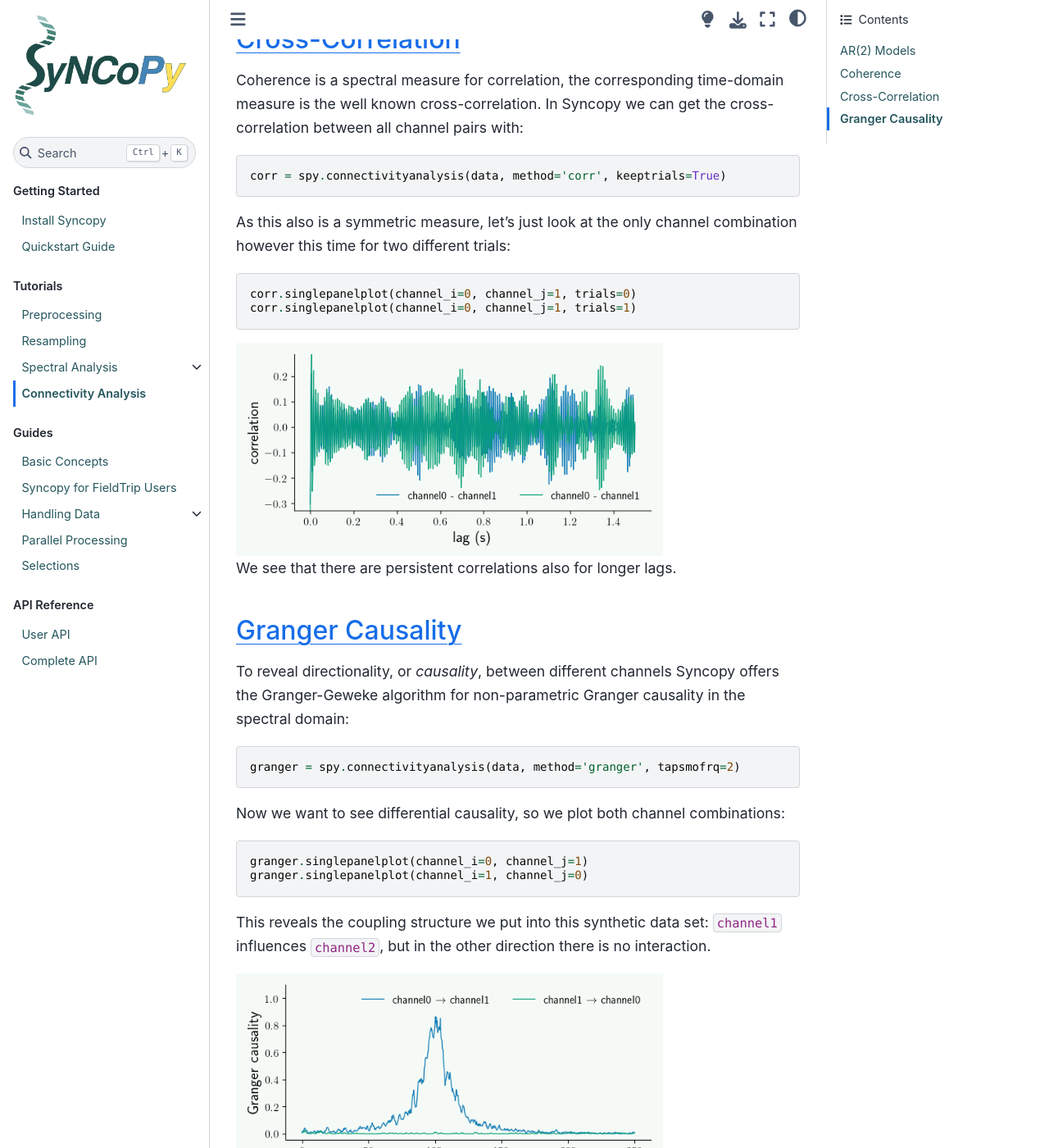
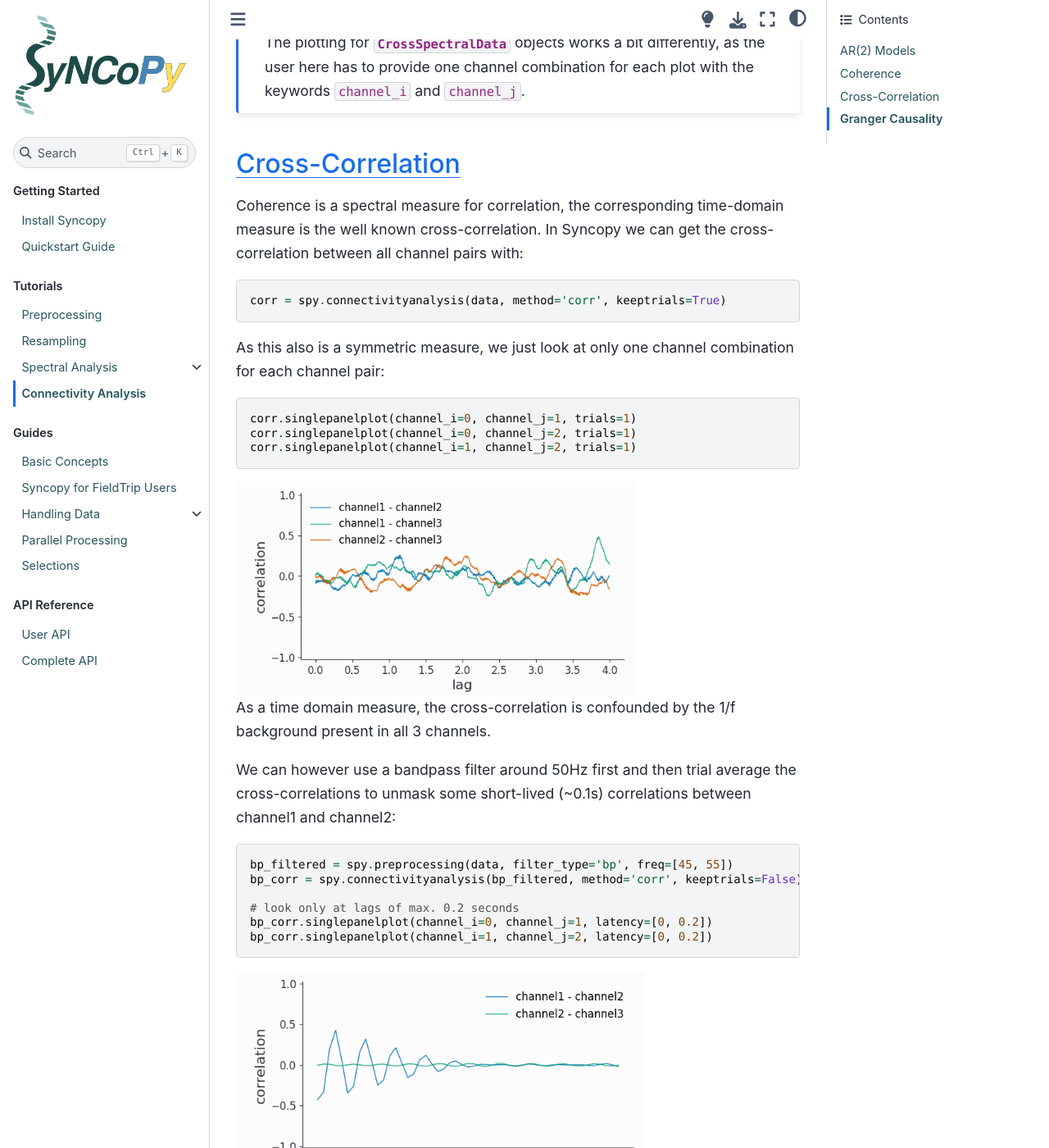
Before and after one commit to esi-neuroscience/syncopy, a Sphinx documentation site: the page built from doc/source/tutorials/connectivity.rst, in a window 1280 px wide and 1400 px high, scrolled down 2906 px. Shown: the whole window at 82% size. Built offline with Sphinx 7.4.7 and the Sphinx Book theme 1.1.4, drawn with Linux system fonts in a browser that asks for light colours; the version number is read from the project's files by our own code; some of the changed text lies outside the part shown.

Commit message:
DOC: Improve connectivity tutorial

```diff
--- a/doc/source/tutorials/ar2_nw.py
+++ b/doc/source/tutorials/ar2_nw.py
@@ -2,14 +2,19 @@
 import syncopy as spy
 from syncopy import synthdata
 
-nTrials = 50
-nSamples = 1500
+cfg = spy.StructDict()
+cfg.nTrials = 50
+cfg.nSamples = 2000
+cfg.samplerate = 250
 
-# 2x2 Adjacency matrix to define coupling
-AdjMat = np.zeros((2, 2))
-# coupling 0 -> 1
+# 3x3 Adjacency matrix to define coupling
+AdjMat = np.zeros((3, 3))
+# only coupling 0 -> 1
 AdjMat[0, 1] = 0.2
 
+data = synthdata.ar2_network(AdjMat, cfg=cfg, seed=42)
 
-data = synthdata.ar2_network(nTrials, samplerate=500, AdjMat=AdjMat, nSamples=nSamples)
+# add some red noise as 1/f surrogate
+data = data + 2 * synthdata.red_noise(cfg, alpha=0.95, nChannels=3, seed=42)
+
 spec = spy.freqanalysis(data, tapsmofrq=3, keeptrials=False)
--- a/doc/source/tutorials/connectivity.rst
+++ b/doc/source/tutorials/connectivity.rst
@@ -9,27 +9,27 @@
 AR(2) Models
 -------------
 
-To have a synthetic albeit meaningful dataset to illustrate the different methodologies we start by simulating two coupled autoregressive processes of order 2:
+To have a synthetic albeit meaningful dataset to illustrate the different methodologies we start by simulating three autoregressive processes of order 2:
 
 .. literalinclude:: ar2_nw.py
 
 We also right away calculated the respective power spectra ``spec``.
 We can quickly have a look at a snippet of the generated signals::
 
-  data.singlepanelplot(trials=0, latency=[0, 0.5])
+  data.singlepanelplot(trials=0, latency=[0, 1.])
 
 
 .. image:: ar2_signals.png
    :height: 260px
 
-Both channels show visible oscillations as is confirmed by looking at the power spectra::
+All channels show visible oscillations as is confirmed by looking at the power spectra::
 
   spec.singlepanelplot()
 
 .. image:: ar2_specs.png
    :height: 260px
 
-As expected for the stochastic AR(2) model, we have a fairly broad spectral peak at around 100Hz.
+As expected for the stochastic AR(2) model, we have a fairly broad spectral peak at around 50Hz plus the 1/f like background.
 
 ..
    comment
@@ -41,15 +41,17 @@
 
   coherence = spy.connectivityanalysis(data, method='coh', tapsmofrq=3)
 
-The result is of type :class:`~syncopy.CrossSpectralData`, the standard datatype for all connectivity measures. It contains the results for all ``nChannels x nChannels`` possible combinations. Let's pick the two available channel combinations and plot the results::
+The result is of type :class:`~syncopy.CrossSpectralData`, the standard datatype for all connectivity measures. It contains the results for all ``nChannels x nChannels`` possible combinations. Let's pick a few available channel combinations and plot the results::
 
   coherence.singlepanelplot(channel_i='channel1', channel_j='channel2')
   coherence.singlepanelplot(channel_i='channel2', channel_j='channel1')
+  coherence.singlepanelplot(channel_i='channel3', channel_j='channel1')
+  coherence.singlepanelplot(channel_i='channel3', channel_j='channel2')
 
 .. image:: ar2_coh.png
    :height: 260px
 
-As coherence is a *symmetric measure*, we have the same graph for both channel combinations, showing high coherence around 100Hz.
+As coherence is a **symmetric measure**, we obtain exactly the same graph for both ``channel1-channel2`` combinations, showing high coherence around 50Hz. However as channel3 is completely uncoupled, there is no coherence with either ``channel1`` or ``channel2``.
 
 .. note::
    The plotting for :class:`~syncopy.CrossSpectralData` objects works a bit differently, as  the user here has to provide one channel combination for each plot with the keywords ``channel_i`` and ``channel_j``.
@@ -60,32 +62,64 @@
 
   corr = spy.connectivityanalysis(data, method='corr', keeptrials=True)
 
-As this also is a symmetric measure, let's just look at the only channel combination however this time for two different trials::
+As this also is a symmetric measure, we just look at only one channel combination for each channel pair::
 
-  corr.singlepanelplot(channel_i=0, channel_j=1, trials=0)
   corr.singlepanelplot(channel_i=0, channel_j=1, trials=1)
+  corr.singlepanelplot(channel_i=0, channel_j=2, trials=1)
+  corr.singlepanelplot(channel_i=1, channel_j=2, trials=1)
+
 
 .. image:: ar2_corr.png
    :height: 260px
 
-We see that there are persistent correlations also for longer lags.
+As a time domain measure, the cross-correlation is confounded by the 1/f background present in all 3 channels.
+
+We can however use a bandpass filter around 50Hz first and then trial average the cross-correlations to unmask some short-lived (~0.1s) correlations between channel1 and channel2::
+
+   bp_filtered = spy.preprocessing(data, filter_type='bp', freq=[45, 55])
+   bp_corr = spy.connectivityanalysis(bp_filtered, method='corr', keeptrials=False)
+
+   # look only at lags of max. 0.2 seconds
+   bp_corr.singlepanelplot(channel_i=0, channel_j=1, latency=[0, 0.2])
+   bp_corr.singlepanelplot(channel_i=1, channel_j=2, latency=[0, 0.2])
+
+.. image:: ar2_bp_corr.png
+   :height: 260px
+
+Note that we can also look at the auto-correlation::
+
+  fig, ax =  bp_corr.singlepanelplot(channel_i=0,
+                                     channel_j=0,
+				     latency=[0, 0.2])
+
+  ax.set_title('Auto- and cross-correlation')
+
+.. image:: ar2_bp_corr2.png
+   :height: 260px
+
+.. hint::
+   Have a look at the :ref:`preproc` section to learn more about pre-processing data with Syncopy.
 
 Granger Causality
 -----------------
-To reveal directionality, or *causality*, between different channels Syncopy offers the Granger-Geweke algorithm for non-parametric Granger causality in the spectral domain::
+To reveal directionality, or **causality**, between different channels Syncopy offers the Granger-Geweke algorithm for non-parametric Granger causality in the spectral domain::
 
   granger = spy.connectivityanalysis(data, method='granger', tapsmofrq=2)
 
-Now we want to see differential causality, so we plot both channel combinations::
+Now we want to see differential causality, so we plot more channel combinations::
 
   granger.singlepanelplot(channel_i=0, channel_j=1)
   granger.singlepanelplot(channel_i=1, channel_j=0)
+  granger.singlepanelplot(channel_i=0, channel_j=2)
+  fig, ax = granger.singlepanelplot(channel_i=2, channel_j=0)
+  ax.set_ylim((-.05, 0.6))
 
-This reveals the coupling structure we put into this synthetic data set: ``channel1`` influences ``channel2``, but in the other direction there is no interaction.
+This reveals the coupling structure we put into this synthetic data set: ``channel1`` influences ``channel2``, but in the other direction there is no interaction. The oscillations in ``channel3`` are completely uncoupled.
 
 .. image:: ar2_granger.png
    :height: 260px
 
+As a spectral method, we did not need to filter out any 1/f component to uncover the coupling topology.
 
 .. note::
    The ``keeptrials`` keyword is only valid for cross-correlations, as both Granger causality and coherence critically rely on trial averaging.
--- a/doc/source/tutorials/preprocessing.rst
+++ b/doc/source/tutorials/preprocessing.rst
@@ -1,3 +1,4 @@
+.. _preproc:
 
 Preprocessing
 =============
```
Also changed, not shown: doc/source/tutorials/ar2_bp_corr.png (added), doc/source/tutorials/ar2_bp_corr2.png (added), doc/source/tutorials/ar2_coh.png, doc/source/tutorials/ar2_corr.png, doc/source/tutorials/ar2_granger.png, doc/source/tutorials/ar2_signals.png, doc/source/tutorials/ar2_specs.png, 2 other files.
